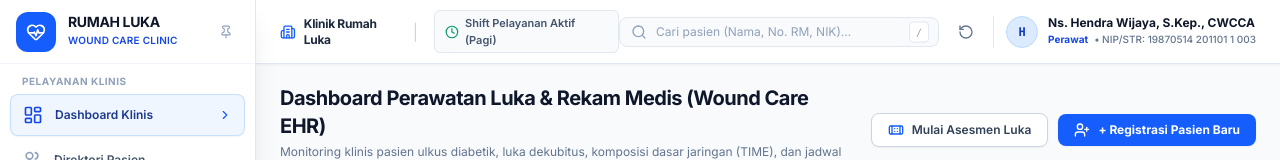
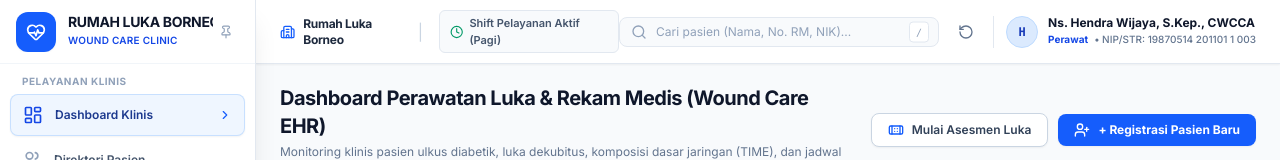
Before and after one commit to xamiuz/Rumah_Luka_Borneo, a Next.js app: page / in a window 1280 px wide. Shown: the top 160 px of the page. Built offline with nearby package versions, Linux system fonts and the light colour scheme.

Commit message:
fix(branding): restore authentic Rumah Luka Borneo identity across sidebar, navbar, and metadata

```diff
--- a/src/app/layout.tsx
+++ b/src/app/layout.tsx
@@ -12,8 +12,8 @@ const inter = Inter({
 });
 
 export const metadata: Metadata = {
-  title: 'Rumah Luka | Sistem Rekam Medis Elektronik Terpadu (Wound Care EHR)',
-  description: 'Platform Manajemen Pelayanan Perawatan Luka Modern, Asesmen Klinis, dan Rekam Medis Terintegrasi.',
+  title: 'Rumah Luka Borneo | Sistem Rekam Medis Elektronik Terpadu (Wound Care EHR)',
+  description: 'Platform Manajemen Pelayanan Perawatan Luka Modern, Asesmen Klinis, dan Rekam Medis Terintegrasi Rumah Luka Borneo.',
 };
 
 export default function RootLayout({
--- a/src/components/layout/Sidebar.tsx
+++ b/src/components/layout/Sidebar.tsx
@@ -92,7 +92,7 @@ export function Sidebar() {
             }`}
           >
             <h1 className="text-sm font-bold text-slate-900 tracking-tight leading-none whitespace-nowrap">
-              RUMAH LUKA
+              RUMAH LUKA BORNEO
             </h1>
             <p className="text-[10px] text-blue-700 font-semibold tracking-wide uppercase mt-1 whitespace-nowrap">
               Wound Care Clinic
--- a/src/components/layout/TopNavbar.tsx
+++ b/src/components/layout/TopNavbar.tsx
@@ -26,7 +26,7 @@ export function TopNavbar() {
       <div className="flex items-center gap-4">
         <div className="flex items-center gap-2 text-slate-800">
           <Building2 className="w-4 h-4 text-blue-600" />
-          <span className="text-xs font-bold tracking-tight">Klinik Rumah Luka</span>
+          <span className="text-xs font-bold tracking-tight">Rumah Luka Borneo</span>
           <span className="text-slate-300">|</span>
         </div>
 
```
